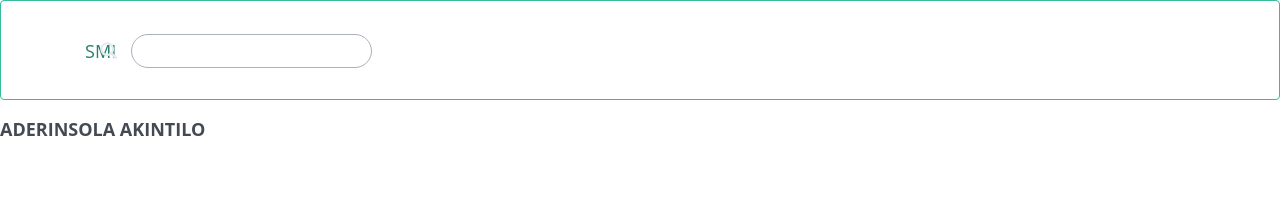
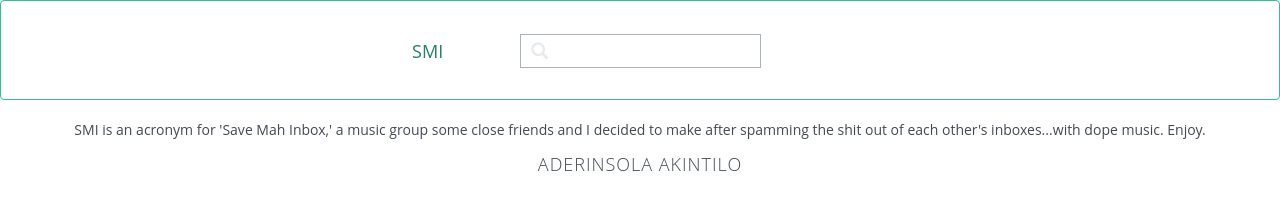
Before and after one commit to aakintil/Facebook.Music.Player, a website: page index.html in a window 1280 px wide. Drawn offline with nearby package versions, Linux system fonts and the light colour scheme.

Commit message:
site has been skinned

```diff
--- a/index.html
+++ b/index.html
@@ -15,60 +15,55 @@
         <link rel="stylesheet" href="css/reset.css">
         <link rel="stylesheet" href="css/bootstrap.min.css">
         <link rel="stylesheet" href="css/main.css">
-
     </head>
 
     <body>
+        <!-- main header -->
+        <div class="docs-header">
 
-
-        <div class="docs-header">
             <!--nav-->
             <nav class="navbar navbar-default navbar-custom" role="navigation">
                 <div class="container">
                     <div class="navbar-header">
+                        <!-- collapsing navigation after desktop to mobile breakpoint -->
+                        <div class="collapse navbar-collapse">
+                            <a class="navbar-brand" href="index.html">SMI</a>
+                            <form class="navbar-form" role="search">
+                                <div class="form-search search-only">
+                                    <i class="search-icon glyphicon glyphicon-search"></i>
+                                    <input class="form-control search-query" type="text">
+                                </div>
+                            </form>
+                        </div>
+
+                        <!-- navigation toggle mobile button -->
                         <button type="button" class="navbar-toggle" data-toggle="collapse" data-target=".navbar-collapse">
                             <span class="sr-only">Toggle navigation</span>
                             <span class="icon-bar"></span>
                             <span class="icon-bar"></span>
                             <span class="icon-bar"></span>
                         </button>
-                        <a class="navbar-brand" href="index.html">SMI</a>
-                    </div>
-                    <div class="collapse navbar-collapse">
-                        <form class="navbar-form" role="search">
-                            <div class="form-search search-only">
-                                <i class="search-icon glyphicon glyphicon-search"></i>
-                                <input class="form-control search-query" type="text">
-                            </div>
-                        </form>
-<!--
-                        <ul class="nav navbar-nav">
-                            <li class="active"><a href="#">ABOUT US</a></li>
-                             <li class="disabled"><a href="#">Link</a></li>
-                        </ul>
--->
                     </div>
                 </div>
             </nav>
         </div>
 
-        <!--
-<div class="col-md-4">
-<h1> SMI </h1>
-</div>
 
-<div class="col-md-4">
-<input id="search" type="search">
-</div>
+        <div class="site-footer">
+            <div class="container">
+                <div id="info">
+                    <span class="download__infos">SMI is an acronym for 'Save Mah Inbox,' a music group some close friends and I decided to make after spamming the shit out of each other's inboxes...with dope music. Enjoy.</span>
+                    <!--
+<a class="btn" href="documentation.html">Read the Documentation</a>
+<a class="btn btn-primary" href="https://github.com/bootflat/bootflat.github.io/archive/master.zip">Download Bootflat</a>
+<a href="http://www.smartaddon.com/?share" title="Share Button" onclick="return sa_tellafriend('','bookmarks')"><img alt="Share" src="http://bootflat.github.io/img/share.gif" border="0"></a>
+-->
+                </div>
+                <h5> ADERINSOLA AKINTILO </h5>
+            </div>
+        </div>
 
-<div class="col-md-4">
-<p id="username"> dark_muo </p>
-</div>
--->
-        <footer>
-            <h5> ADERINSOLA AKINTILO </h5>
-        </footer>
-
+        <!-- Boostrap + jQuery calls -->
         <script src="https://code.jquery.com/jquery-1.11.0.min.js"></script>
         <script src="https://netdna.bootstrapcdn.com/bootstrap/3.3.0/js/bootstrap.min.js"></script>
 
--- a/sass/main.scss
+++ b/sass/main.scss
@@ -8,37 +8,60 @@
 // dimension variables
 $desktop_w: 70%; // TODO: don't forget to add media query to change this
 
-// CHANGING NAVBAR HEIGHT
+// NAVBAR
+// changing the height
 .navbar {
     height: 100px;
     padding: 25px;
     background-color: white;
 
+    // CONTAINER
     // changing the container width so it's static
+    // center input node
     .container {
+        text-align: center;
 
-        // removing left margin
-        .navbar-brand {
-            margin-left: 0;
+        // full width child node
+        // relative position so title can be absolute positioned
+        .navbar-header {
+            width: 100%;
+            position: relative;
+
+            // removing left margin
+            // absolute position title so input can be centered
+            .navbar-brand {
+                margin-left: 0;
+                float: none;
+                padding: 0;
+                top: 15px;
+                position: absolute;
+                left: 30%;
+            }
+
+            // INPUT / SEARCH FIELD
+            .form-search {
+
+                // changing the search border radius
+                .search-query {
+                    border-radius: 0;
+                }
+
+                // positioning the magnifying glass
+                .search-icon {
+                    left: auto;
+                    padding-left: 10px;
+                }
+            }
         }
-        //
-        //        // aligning the input to the middle of the screen
-        //        .navbar-form {
-        //            text-align: center;
-        //
-        //            // changing the form border radius
-        //            .form-search .search-query {
-        //                border-radius: 0;
-        //
-        //                // positioning the magnifying glass
-        //                .search-only .search-icon {
-        //                    left: 33%;
-        //
-        //                    input {
-        //
-        //                    }
-        //                }
-        //            }
-        //        }
     }
 }
+
+// PAGE FOOTER
+.site-footer {
+    text-align: center;
+
+    h5 {
+        font-weight: 100;
+        letter-spacing: 1px;
+    }
+}
```
Also changed, not shown: css/main.css.
